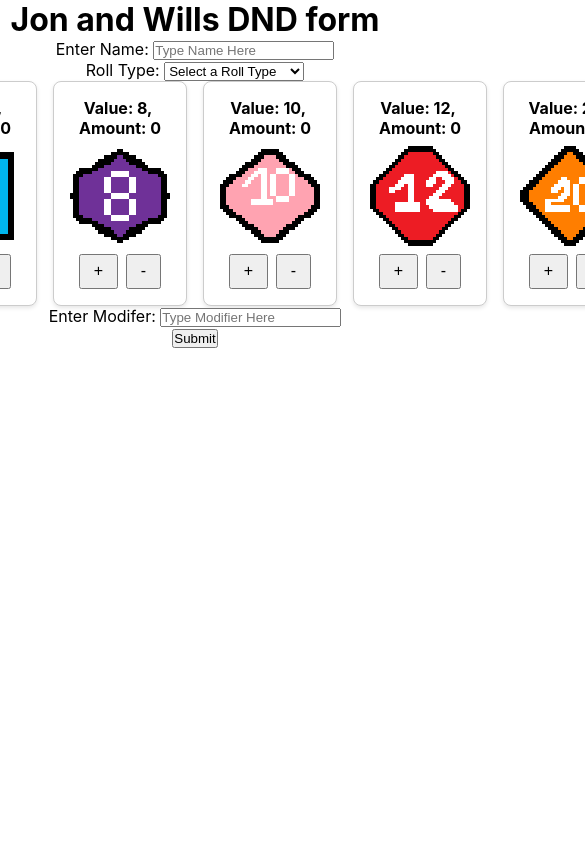
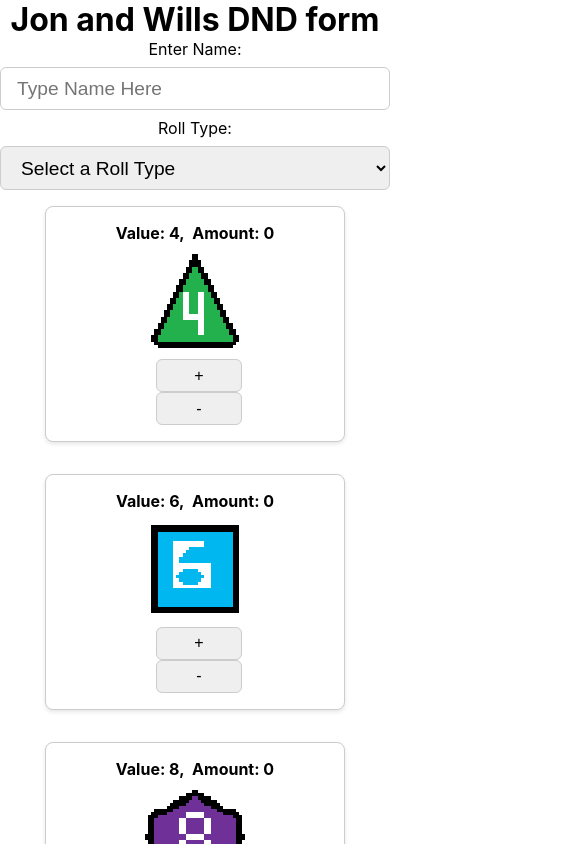
Before and after one commit to kaliuser876/client, a React (Create React App) app: page / in a window 390 px wide. Shown: the top 844 px of the page, 585 px wide, since content can reach past the window. Built offline with nearby package versions, Linux system fonts and the light colour scheme.

Commit message:
updating to make it mobile friendly

```diff
--- a/src/App.css
+++ b/src/App.css
@@ -1,3 +1,9 @@
+.App form {
+  max-width: 500px;
+  margin: 0 auto;
+  padding: 1rem;
+}
+
 * {
   margin: 0;
   padding: 0;
@@ -7,6 +13,28 @@
 html, body, #root {
   height: 100%;
   width: 100%;
+}
+
+input[type="text"],
+select,
+button {
+  font-size: 1.2rem;
+  padding: 0.6rem 1rem;
+  border-radius: 6px;
+  border: 1px solid #ccc;
+  width: 100%; /* full width on small screens */
+  max-width: 400px;
+  box-sizing: border-box;
+  margin: 0.5rem 0;
+}
+
+@media (min-width: 481px) {
+  input[type="text"],
+  select,
+  button {
+    width: auto;
+    max-width: none;
+  }
 }
 
 .App {
@@ -53,8 +81,8 @@ html, body, #root {
   justify-content: center;
   align-items: center;
   gap: 1rem;
+  flex-wrap: wrap; /* allow wrapping */
   margin: 0;
   padding: 0;
-  height: auto; /* or 100vh if you want full height */
   width: 100%;
 }
--- a/src/App.js
+++ b/src/App.js
@@ -112,10 +112,10 @@ function App() {
         <label htmlFor='rollType'>Roll Type: </label>
         <select value={rollType} onChange={handleSelectionChange}>
           <option value="">Select a Roll Type</option>
-          <option valu="attack_check">Attack Check Roll</option>
-          <option valu="attack_damage">Attack Damage Roll</option>
-          <option valu="ability">Ability check</option>
-          <option valu="saving">Saving Throw</option>
+          <option value="attack_check">Attack Check Roll</option>
+          <option value="attack_damage">Attack Damage Roll</option>
+          <option value="ability">Ability check</option>
+          <option value="saving">Saving Throw</option>
         </select>
       </p>
 
--- a/src/dice.css
+++ b/src/dice.css
@@ -28,3 +28,16 @@
   padding: 0.4rem 0.8rem;
   font-size: 1rem;
 }
+
+@media (max-width: 480px) {
+  .dice {
+    width: 100%;  /* take full width on mobile */
+    max-width: 300px; /* limit max size */
+    margin: 0.5rem auto; /* center horizontally with margin */
+  }
+
+  .dice-row {
+    flex-direction: column;
+    align-items: center;
+  }
+}
```
